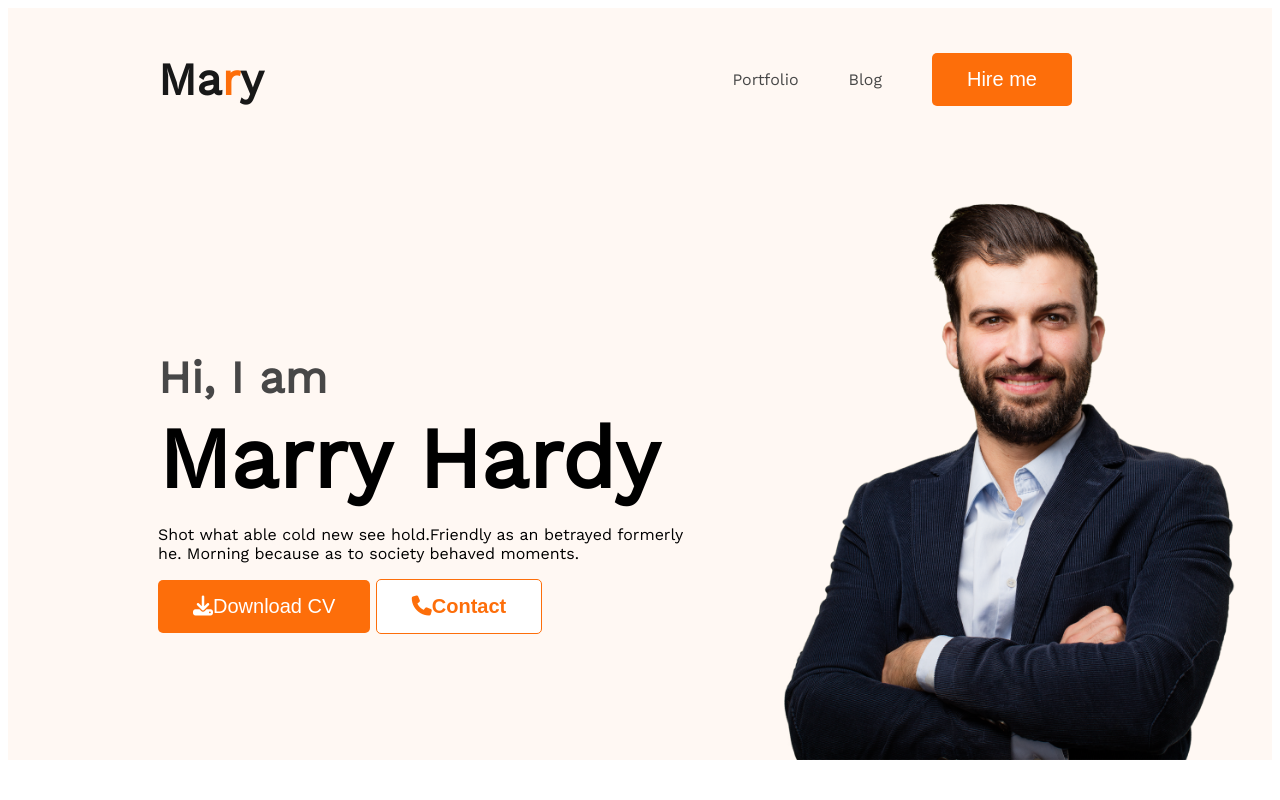
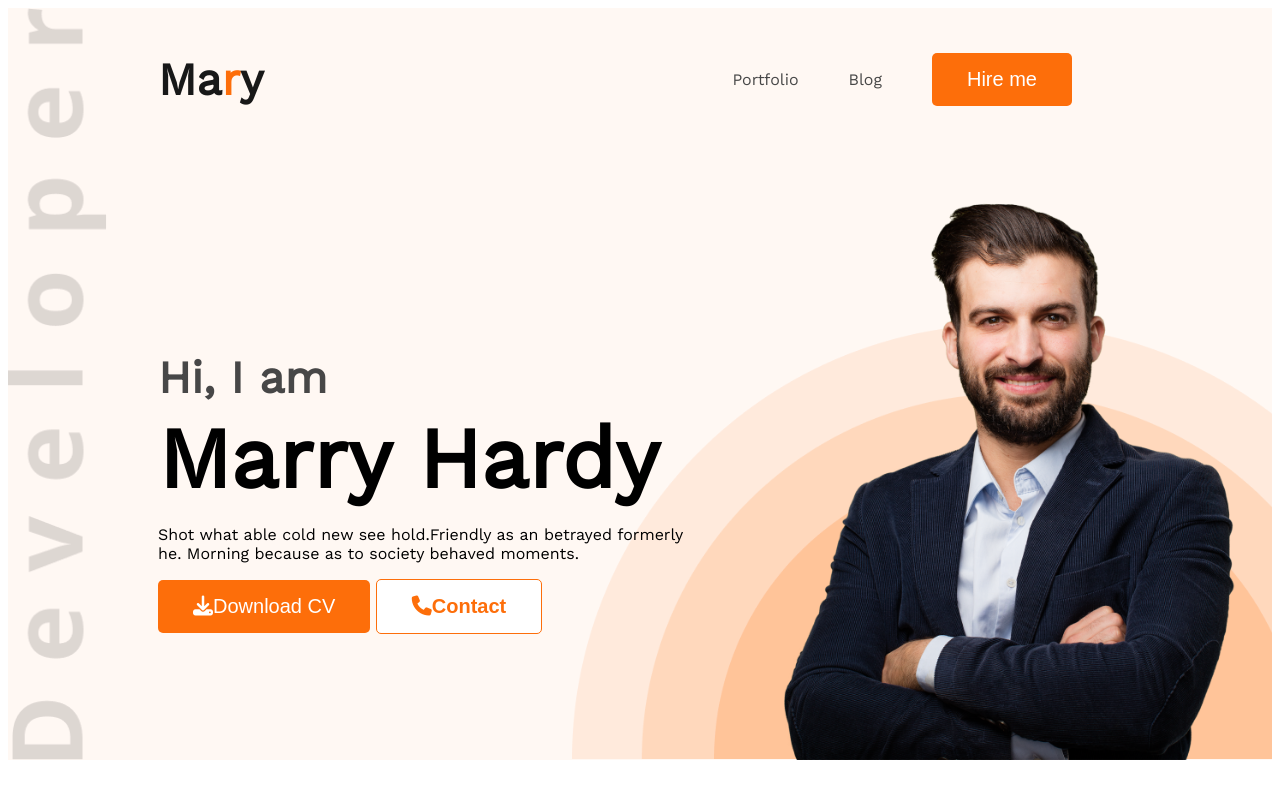
Before and after one commit to Shihab0077/developer-resources, a plain HTML site: page index.html in a window 1280 px wide. Shown: the top 800 px of the page. Drawn offline with nearby package versions, Linux system fonts and the light colour scheme; the site is published under a folder, as on GitHub Pages, so addresses that start at the root find nothing.

Commit message:
developer image added

```diff
--- a/styles/portfolio.css
+++ b/styles/portfolio.css
@@ -69,7 +69,7 @@ nav a {
 /* head related styles */
 .header-class {
   background-color: #fff8f3;
-  background-image: url("/images/header_bg.png"), url('/images/developer.png');
+  background-image: url("../images/header_bg.png"), url('../images/developer.png');
   background-repeat: no-repeat;
   background-position: bottom right, top left;
   background-size:700px,contain;
```
